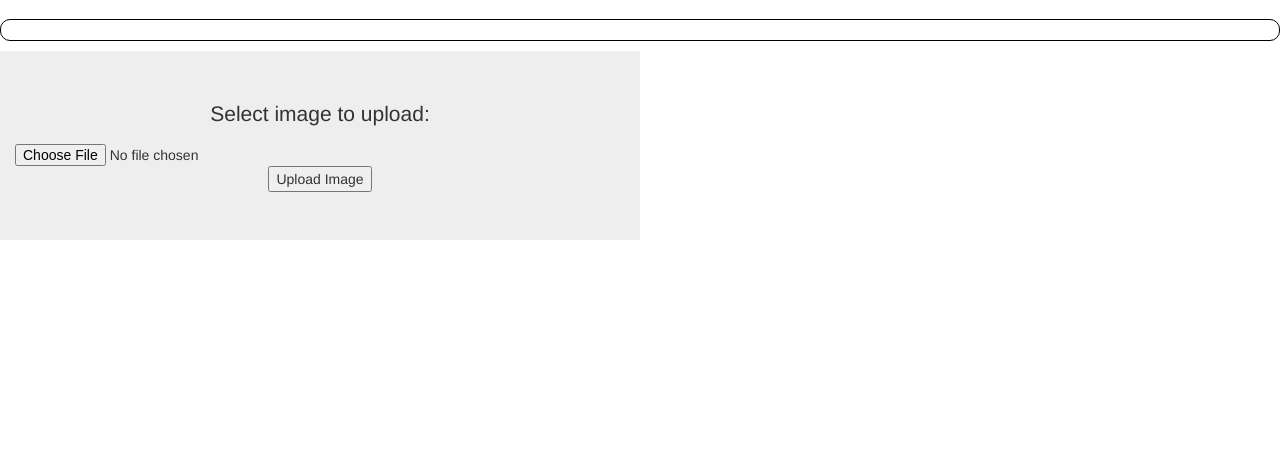
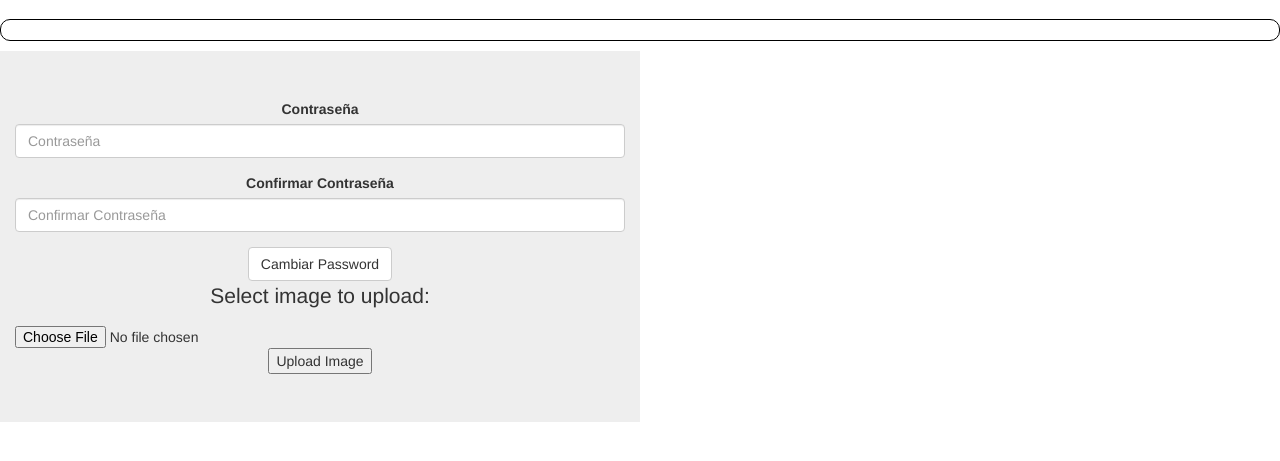
Before and after one commit to sitorzz/FastwerRepository, a PHP site: page /FastwerRepository/profile.php in a window 1280 px wide. Shown: the part 81-542 px from the top of the page. Run offline with PHP 8.4, Linux system fonts and the light colour scheme; the visitor is signed in with stand-in values (Sample User, id 1); grey boxes labelled with a size stand in for pictures from a placeholder-image service; data that the repository does not hold is empty; some libraries are stand-ins or nearby versions.

Commit message:
commit implementaciones

```diff
--- a/Fastwer/php/upload.php
+++ b/Fastwer/php/upload.php
@@ -56,6 +56,9 @@ if ($uploadOk == 0) {
 }
 
 
+
+
+
 print "<script>window.location='../profile.php';</script>";
 
 ?>
--- a/Fastwer/profile.php
+++ b/Fastwer/profile.php
@@ -65,12 +65,30 @@ include "php/session.php"
 
     <div class="container jumbotron text-center col-sm-6">
 
+            <form action="php/update_password.php" method="post" enctype="multipart/form-data">
+            <div class="form-group">
+            <label for="password">Contrase&ntilde;a</label>
+            <input type="password" class="form-control" id="password" name="password" placeholder="Contrase&ntilde;a" pattern="(?=.*\d)(?=.*[a-z])(?=.*[A-Z]).{5,}" title="Debe contener una mayúscula, una minuscula, un número y más de 5 caracteres por su seguridad" required>
+                </div>
+
+            <div class="form-group">
+            <label for="confirm_password">Confirmar Contrase&ntilde;a</label>
+            <input type="password" class="form-control" id="confirm_password" name="confirm_password" pattern="(?=.*\d)(?=.*[a-z])(?=.*[A-Z]).{5,}" title="Debe contener una mayúscula, una minuscula, un número y más de 5 caracteres por su seguridad" placeholder="Confirmar Contrase&ntilde;a" required>
+                </div>
+
+            <button type="submit" class="btn btn-default" name="update">Cambiar Password</button>
+
+
+            </form>
+
             <form action="php/upload.php" method="post" enctype="multipart/form-data">
             <p>Select image to upload:</p>
             <input type="file" name="fileToUpload" id="fileToUpload"/>
+
             <input type="submit" value="Upload Image" name="submit"/>
 
          </form>
+
     </div>
 
      <!--
```
Also changed, not shown: Fastwer/php/update_password.php (added, +27 -0 lines).
